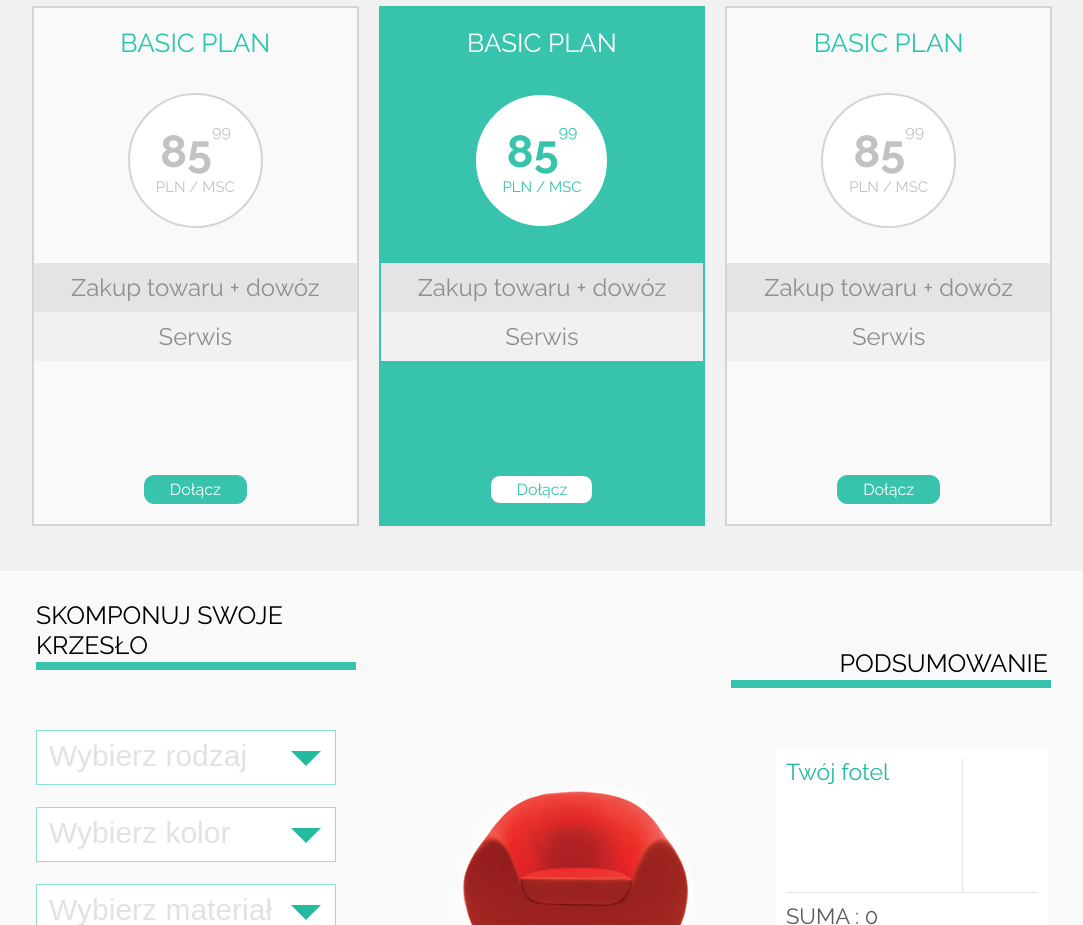
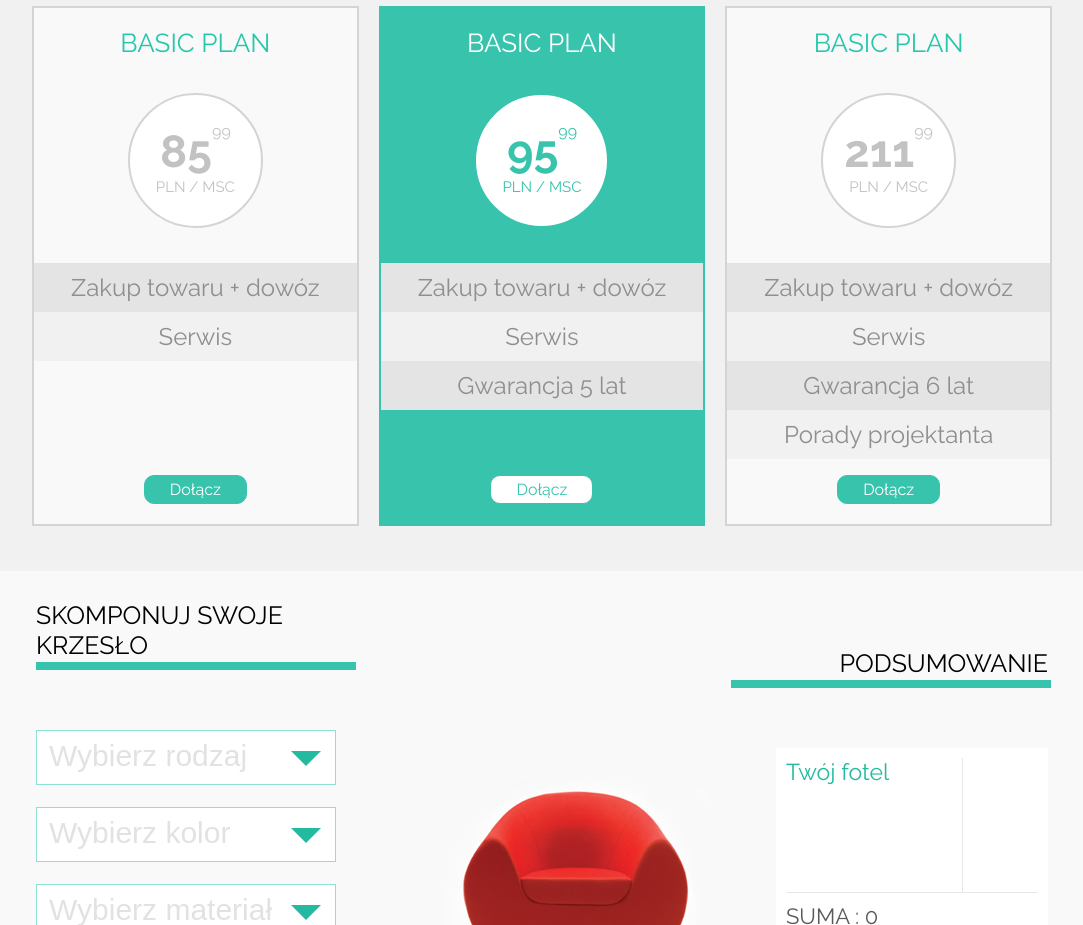
Before and after one commit to kgontarz124/SitOnChair, a website: page index.html in a window 1280 px wide. Shown: the part 1160-2085 px from the top of the page, without its empty margins (98-1181 px from the left). Drawn offline with Linux system fonts and the light colour scheme.

Commit message:
Projekt SitOnChair

```diff
--- a/index.html
+++ b/index.html
@@ -166,7 +166,7 @@
                        <h2 class="price-list-box-title">Basic plan</h2>
                        <div class="price-list-box-price">
                            <strong class="price-cnt">
-                               <span class="price">85</span>
+                               <span class="price">95</span>
                                <sup class="small">99</sup>
                            </strong>
                            <div class="price-text">PLN / MSC</div>
@@ -174,6 +174,7 @@
                        <ul class="price-list-box-points">
                            <li>Zakup towaru + dowóz</li>
                            <li>Serwis</li>
+                           <li>Gwarancja 5 lat</li>
                        </ul>
                        <div class="price-list-box-btn-cnt">
                            <a href="" class="button price-list-box-btn">Dołącz</a>
@@ -186,7 +187,7 @@
                        <h2 class="price-list-box-title">Basic plan</h2>
                        <div class="price-list-box-price">
                            <strong class="price-cnt">
-                               <span class="price">85</span>
+                               <span class="price">211</span>
                                <sup class="small">99</sup>
                            </strong>
                            <div class="price-text">PLN / MSC</div>
@@ -194,6 +195,8 @@
                        <ul class="price-list-box-points">
                            <li>Zakup towaru + dowóz</li>
                            <li>Serwis</li>
+                           <li>Gwarancja 6 lat</li>
+                           <li>Porady projektanta</li>
                        </ul>
                        <div class="price-list-box-btn-cnt">
                            <a href="" class="button price-list-box-btn">Dołącz</a>
--- a/scss/partials/_contact-section.scss
+++ b/scss/partials/_contact-section.scss
@@ -121,9 +121,6 @@
                         width: 100%;
                     }
                 }
-
-
             }
-
     }
 }
```
Also changed, not shown: 2 other files.
